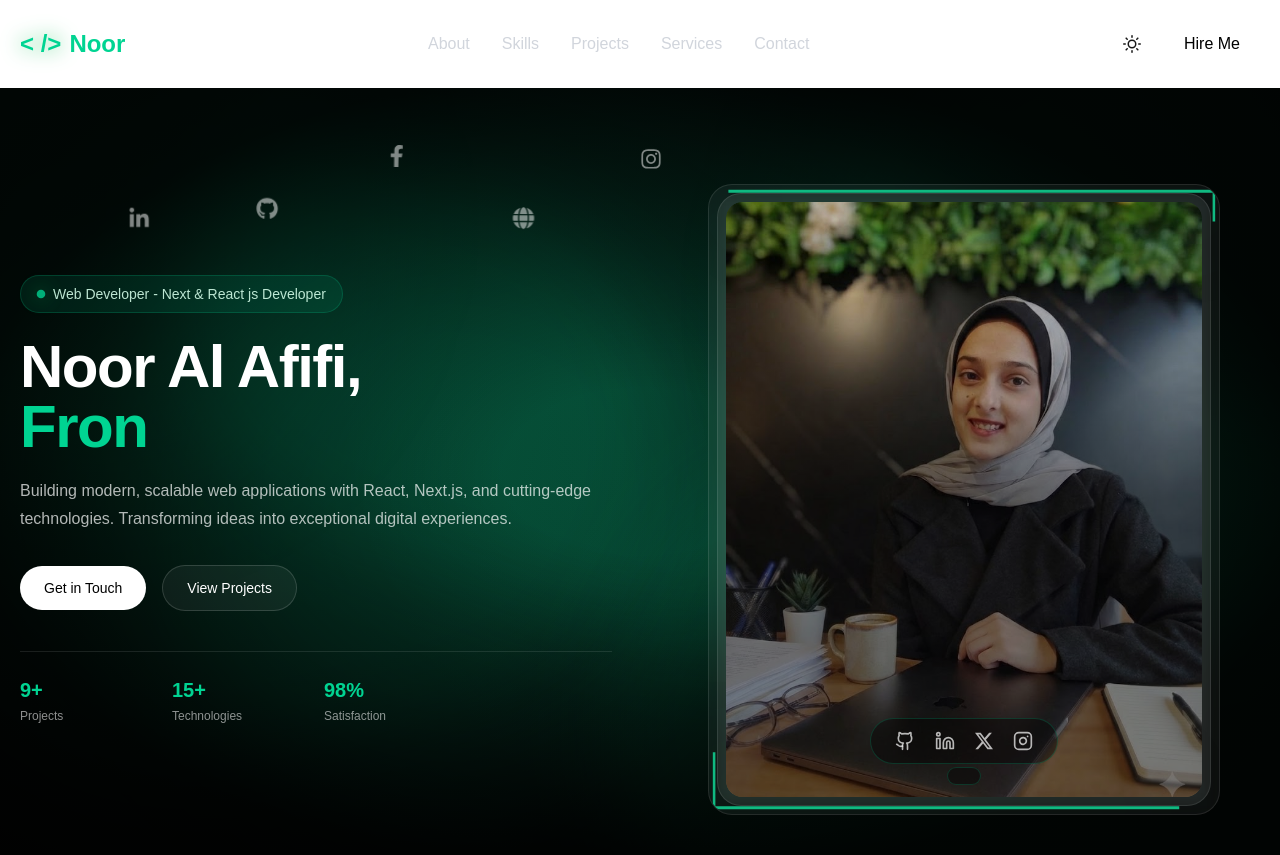
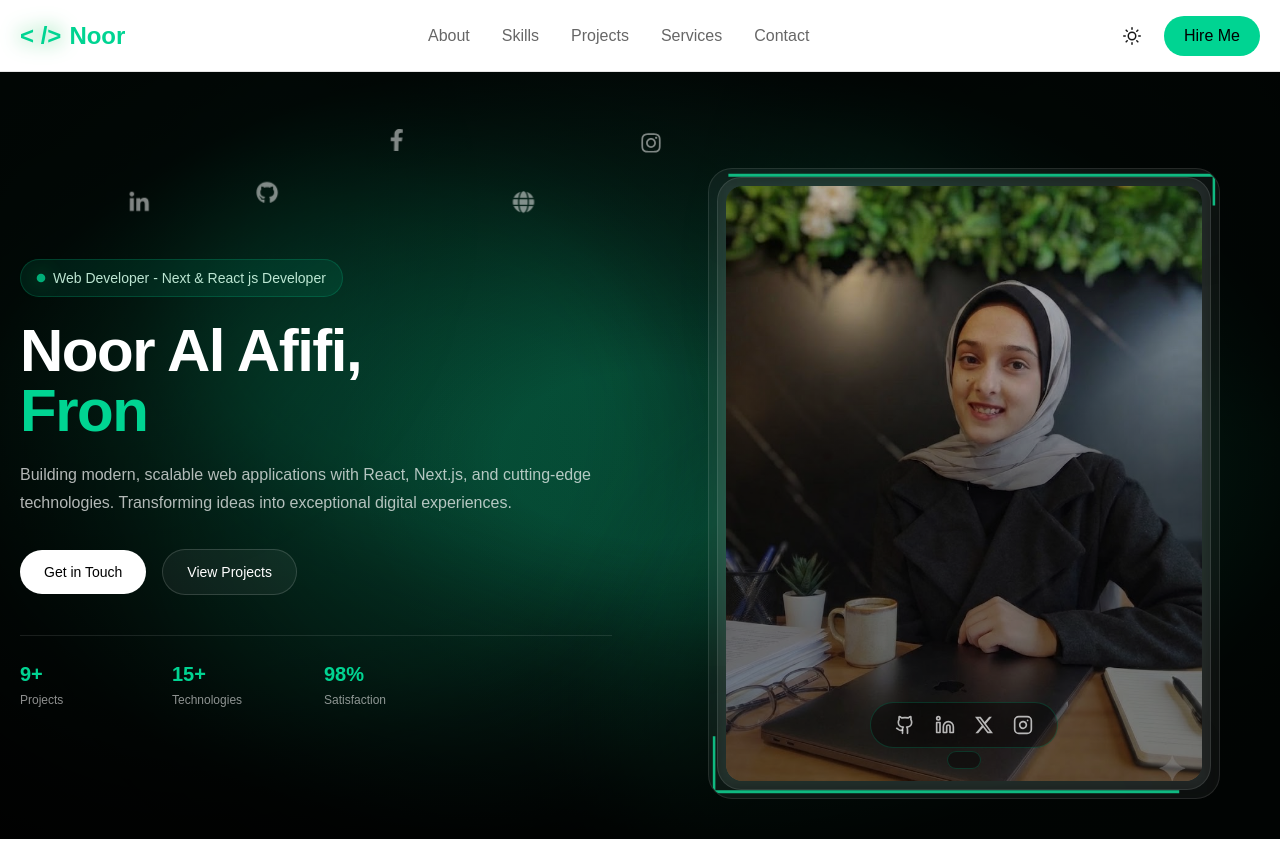
Before and after one commit to noorafifi889/Protoflio-, a Next.js app: page / in a window 1280 px wide. Built offline with nearby package versions, Linux system fonts and the light colour scheme.

Commit message:
fixed header and make it sticky

```diff
--- a/src/component/Header.tsx
+++ b/src/component/Header.tsx
@@ -24,7 +24,8 @@ export default function Navbar() {
   }, []);
 
   return (
-    <header className="relative z-50 py-6">
+ <header className="sticky top-0 z-50 py-4">
+  <div className="absolute inset-0 -z-10 bg-white/70 dark:bg-black/40 backdrop-blur border-b border-black/10 dark:border-white/10" />
       <Container>
         <div className="flex items-center justify-between">
           {/* Logo */}
@@ -36,12 +37,12 @@ export default function Navbar() {
           </a>
 
           {/* Desktop Links */}
-          <nav className="hidden md:flex items-center gap-8 text-gray-300">
+<nav className="hidden md:flex items-center gap-8 text-black/60 dark:text-white/70 ">
             {links.map((l) => (
               <a
                 key={l.href}
                 href={l.href}
-                className="hover:text-white transition"
+                className="hover:text-white transition hover:text-black dark:hover:text-white transition"
               >
                 {l.label}
               </a>
@@ -53,7 +54,8 @@ export default function Navbar() {
           <div className="flex items-center gap-3">
               <ThemeToggle />
 
-            <button className="hidden md:inline-flex bg-white text-black px-5 py-2 rounded-full">
+            <button className="hidden md:inline-flex rounded-full px-5 py-2 font-medium
+bg-emerald-400 text-black hover:brightness-110 transition">
               Hire Me
             </button>
 
```
